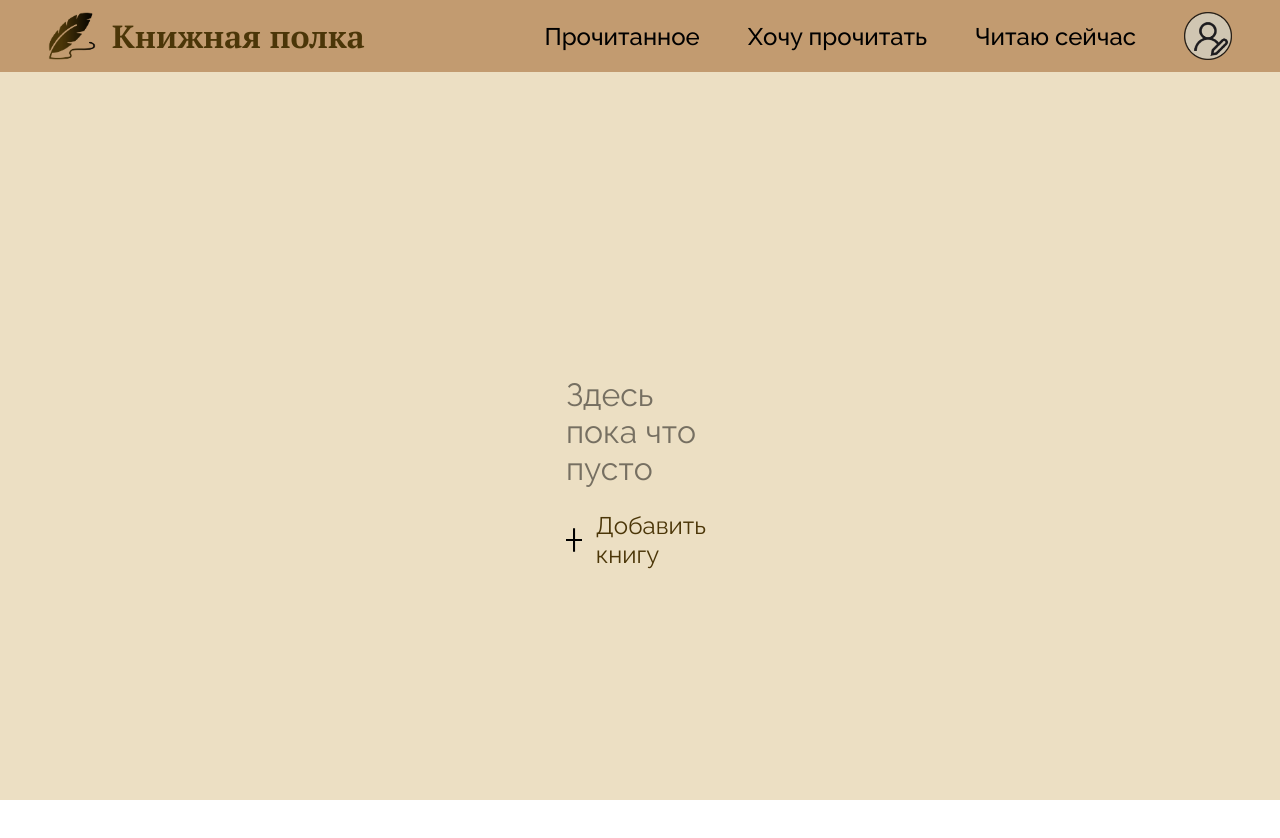
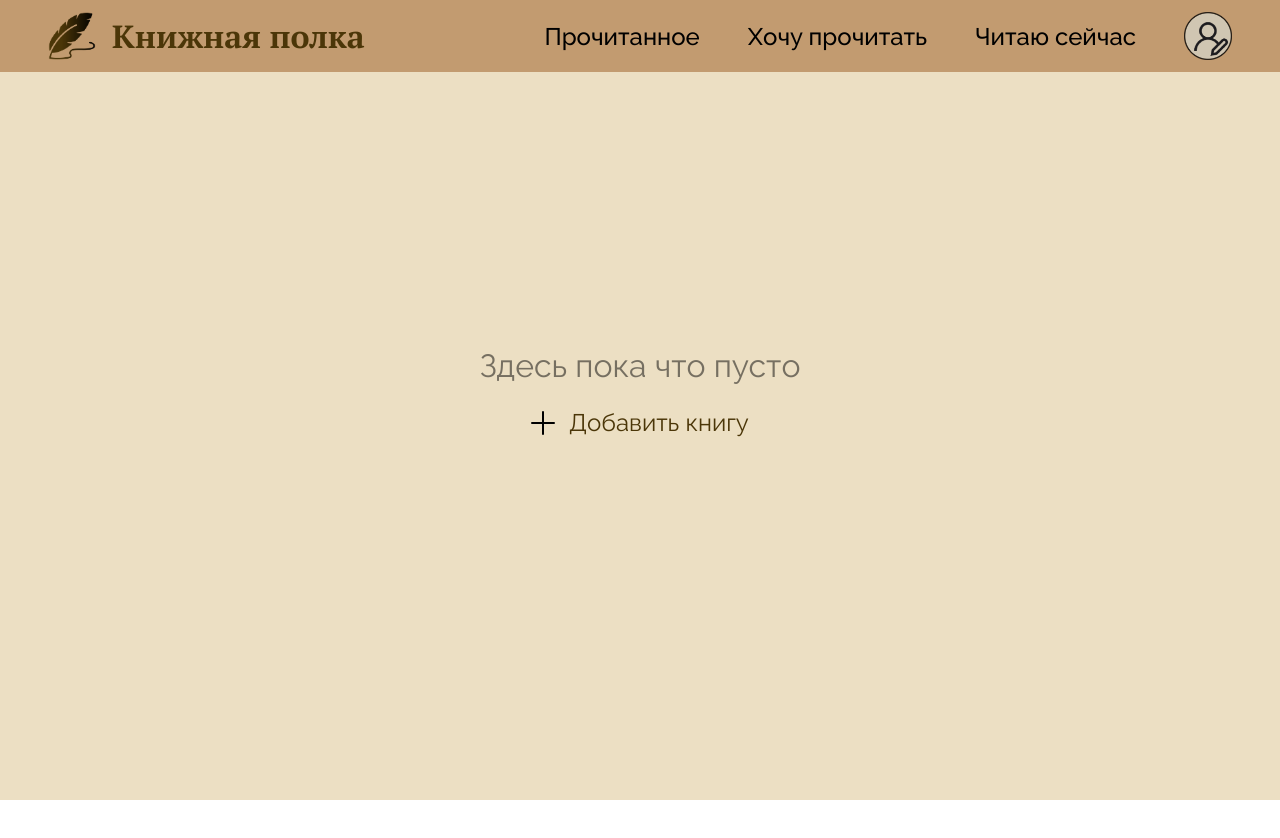
Before and after one commit to Suagami/ReaderDiaryProject, a React (Vite) app in the folder frontend/: page /readNow in a window 1280 px wide. Shown: the top 838 px of the page. After the commit the page ends 800 px from the top, so only its background shows below. Built offline with nearby package versions, Linux system fonts and the light colour scheme.

Commit message:
hotfix: changed style

```diff
--- a/frontend/src/pages/components/EmptyPage/EmptyPage.module.css
+++ b/frontend/src/pages/components/EmptyPage/EmptyPage.module.css
@@ -1,18 +1,13 @@
 .blankPageWrapper {
-    height: 100%;
+    height: 80%;
     display: flex;
     justify-content: center;
-    padding: 268px 484px;
+    align-items: center;
 }
 
 .blankPageContainer {
-    height: 100%;
-    width: 100vw;
     display: flex;
     flex-direction: column;
-    justify-content: center;
-    align-items: center;
-    padding: 128px 312px;
     gap: 24px;
 
     font-family: 'Raleway', sans-serif;
```
